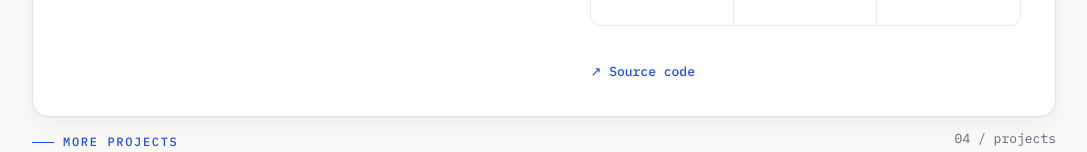
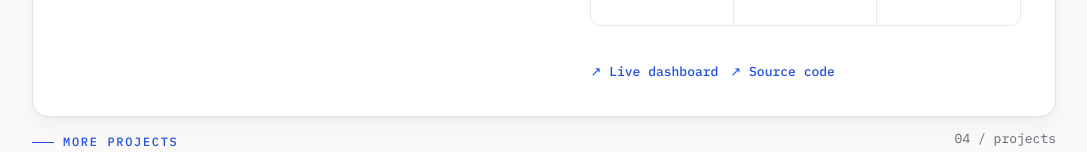
Before and after one commit to rubenfm77/PORTFOLIO, a plain HTML site: page index.html in a window 1280 px wide. Shown: the part 4712-4864 px from the top of the page, without its empty margins (96-1183 px from the left). Drawn offline with Linux system fonts and the light colour scheme.

Commit message:
Add live dashboard link for SQL Analyst Agent
Co-Authored-By: Claude Sonnet 4.6 <noreply@anthropic.com>

```diff
--- a/index.html
+++ b/index.html
@@ -508,6 +508,7 @@
         <div><div class="fk">100%</div><div class="fl">SELECT-only · safe execution</div></div>
       </div>
       <div class="feat-links">
+        <a class="tlink" href="https://sql-analyst-agent-nqtymwzlydyhbza6a9jzrf.streamlit.app/" target="_blank" rel="noopener">↗ Live dashboard</a>
         <a class="tlink" href="https://github.com/rubenfm77/sql-analyst-agent" target="_blank" rel="noopener">↗ Source code</a>
       </div>
     </div>
```
